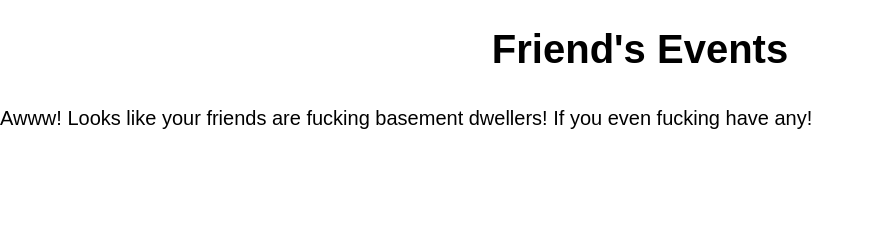
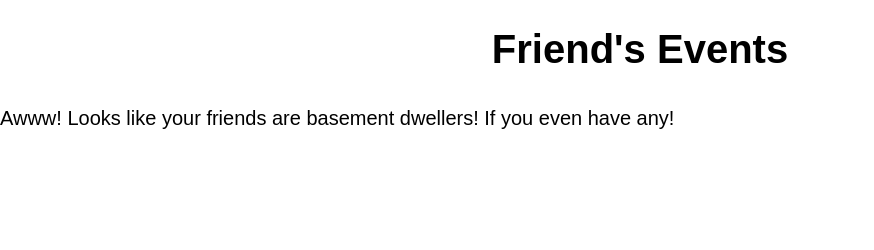
Before and after one commit to JamesDownes5/Social, a Django app: page /account/ in a window 1280 px wide. Shown: the part 1794-2044 px from the top of the page, without its empty margins (0-874 px from the left). Run offline with Django 4.2, Linux system fonts and the light colour scheme; the visitor is signed in with stand-in values (Sample User, id 1); data comes from the database, SQL or seed files in the repository; data that the repository does not hold is empty.

Commit message:
Remove expletives (not risking that soz)

```diff
--- a/social/core/templates/core/account.html
+++ b/social/core/templates/core/account.html
@@ -147,7 +147,7 @@
 
 <h1>Friend's Events</h1>
 {% if not firendsEvents %}
-<p>Awww! Looks like your friends are fucking basement dwellers! If you even fucking have any!</p>
+<p>Awww! Looks like your friends are basement dwellers! If you even have any!</p>
 {% else %}
 <div id="events-container">
   {% for event in friendEvents %}
```
